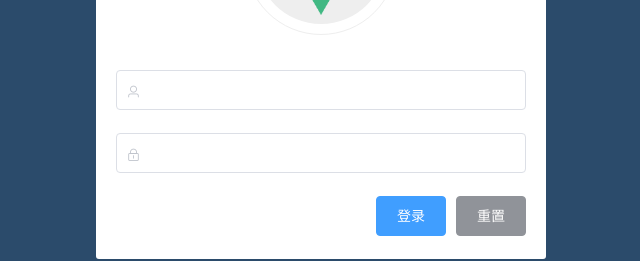
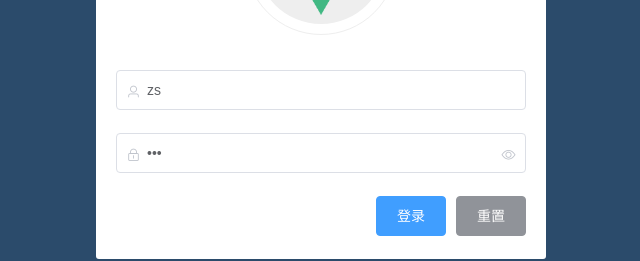
Before and after one commit to ericord/vue_shop, a Vue app: page /#/login in a window 1280 px wide. Shown: the part 291-552 px from the top of the page, without its empty margins (319-959 px from the left). Built offline with nearby package versions, Linux system fonts and the light colour scheme.

Commit message:
表单的数据绑定

```diff
--- a/src/components/Login.vue
+++ b/src/components/Login.vue
@@ -6,14 +6,14 @@
                 <img src="../assets/logo.png" alt="">
             </div>
             <!-- 登录表单区域 -->
-            <el-form label-width="0px" class="login_form">
+            <el-form :model="loginForm" label-width="0px" class="login_form">
                 <!-- 用户名 -->
                 <el-form-item>
-                    <el-input prefix-icon="el-icon-user"></el-input>
+                    <el-input prefix-icon="el-icon-user" v-model="loginForm.username"></el-input>
                 </el-form-item>
                 <!-- 密码 -->
                 <el-form-item>
-                    <el-input prefix-icon="el-icon-lock"></el-input>
+                    <el-input prefix-icon="el-icon-lock" v-model="loginForm.password" show-password></el-input>
                 </el-form-item>
                 <!-- 按钮区域 -->
                 <el-form-item class="btns">
@@ -26,21 +26,25 @@
 </template>
 <script >
 export default {
-    // name: 'VueShopLogin',
+    name: 'VueShopLogin',
 
-    // data() {
-    //     return {
+    data() {
+        return {
+            // 这是登录表单的数据绑定对象
+            loginForm:{
+                username:'zs',
+                password:'111'
+            }
+        };
+    },
 
-    //     };
-    // },
+    mounted() {
 
-    // mounted() {
+    },
 
-    // },
+    methods: {
 
-    // methods: {
-
-    // },
+    },
 };
 </script >
 <style lang="less" scoped>
```
